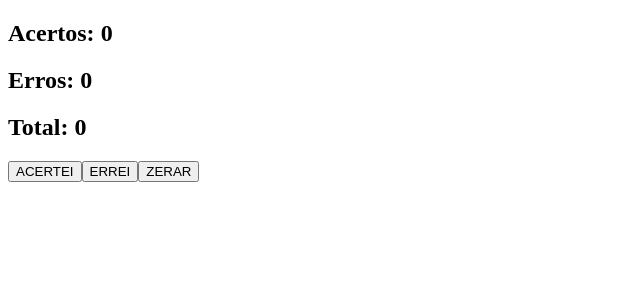
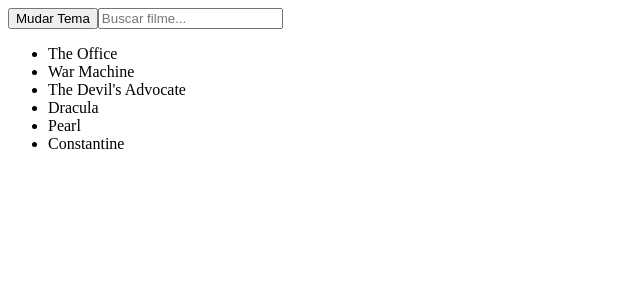
Before and after one commit to jeancarloslima/teste-002-hooks-parte-2, a React (Vite) app: page / in a window 1280 px wide. Shown: the top 300 px of the page, without its empty margins (0-640 px from the left). Built offline with nearby package versions, Linux system fonts and the light colour scheme.

Commit message:
Fazendo exercício de filtro de filmes com mudança de tema da página com useMemo

```diff
--- a/src/App.jsx
+++ b/src/App.jsx
@@ -3,6 +3,7 @@
 import Tela002 from "./components/Tela002";
 import Tela003 from "./components/Tela003";
 import Tela004 from "./components/Tela004";
+import Tela005 from "./components/Tela005";
 
 function App() {
   return (
@@ -10,7 +11,8 @@
       {/* <Tela001 />
       <Tela002 />
       <Tela003 /> */}
-      <Tela004 />
+      {/* <Tela004 /> */}
+      <Tela005 />
     </>
   );
 }
--- /dev/null
+++ b/src/components/Tela005/index.jsx
@@ -0,0 +1,46 @@
+import { useMemo, useState } from "react";
+
+const LISTA_FILMES = [
+  "The Office",
+  "War Machine",
+  "The Devil's Advocate",
+  "Dracula",
+  "Pearl",
+  "Constantine",
+];
+
+export default function Tela005() {
+  const [busca, setBusca] = useState("");
+  const [temaEscuro, setTemaEscuro] = useState(false);
+
+  const filtrarFilmes = useMemo(() => {
+    console.log("Calculando lista...");
+    return LISTA_FILMES.filter((filme) =>
+      filme.toLowerCase().includes(busca.toLowerCase()),
+    );
+  }, [busca]);
+
+  return (
+    <div
+      style={{
+        background: temaEscuro ? "#333" : "#fff",
+        color: temaEscuro ? "#fff" : "#000",
+      }}
+    >
+      <button onClick={() => setTemaEscuro(!temaEscuro)}>Mudar Tema</button>
+
+      <input
+        type="text"
+        value={busca}
+        onChange={(e) => setBusca(e.target.value)}
+        placeholder="Buscar filme..."
+      />
+
+      <ul>
+        {filtrarFilmes.map((filme) => (
+          <li key={filme}>{filme}</li>
+        ))}
+      </ul>
+    </div>
+  );
+}
```
